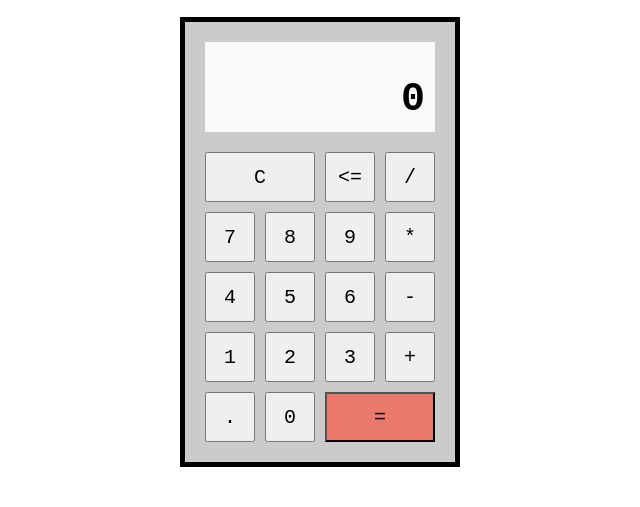
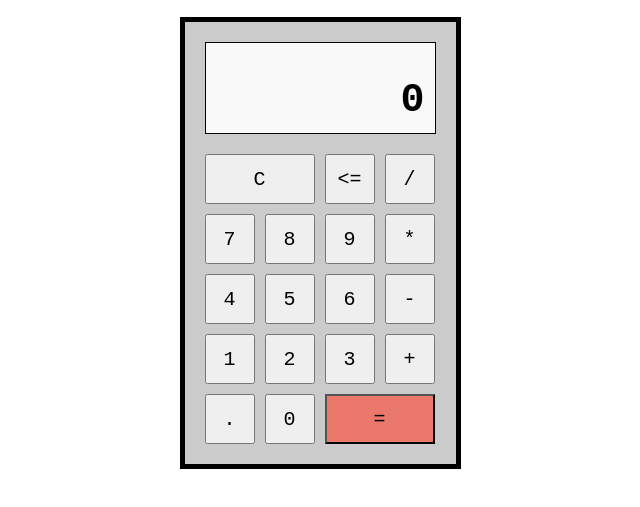
Before and after one commit to someonefumb/calculator, a plain HTML site: page index.html in a window 1280 px wide. Shown: the part 65-572 px from the top of the page, without its empty margins (320-960 px from the left). Drawn offline with Linux system fonts and the light colour scheme.

Commit message:
Update README.md

```diff
--- a/styles.css
+++ b/styles.css
@@ -40,10 +40,11 @@ body {
     justify-content: center;
     align-items: flex-end;
     height: 90px;
-    width: 230px;
+    width: 229px;
     gap: 10px;
     background-color: rgba(255, 255, 255, 0.89);
     margin-bottom: 20px;
+    border: 1px black solid;
 }
 
 #one {
```
Also changed, not shown: 1 other file.
